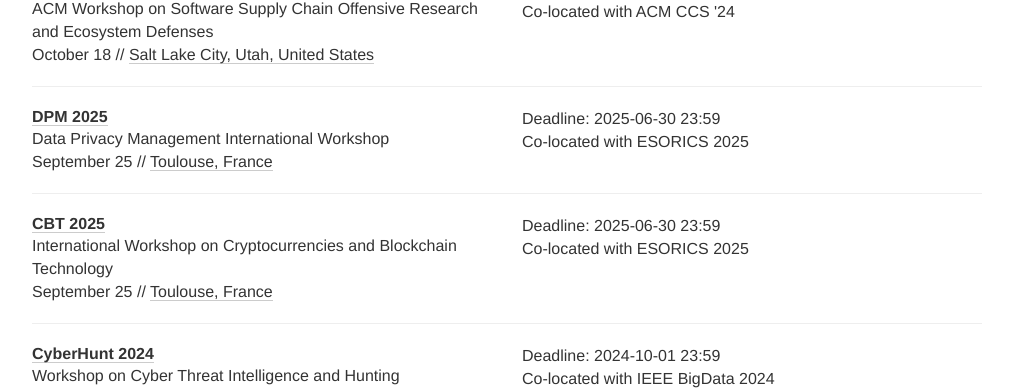
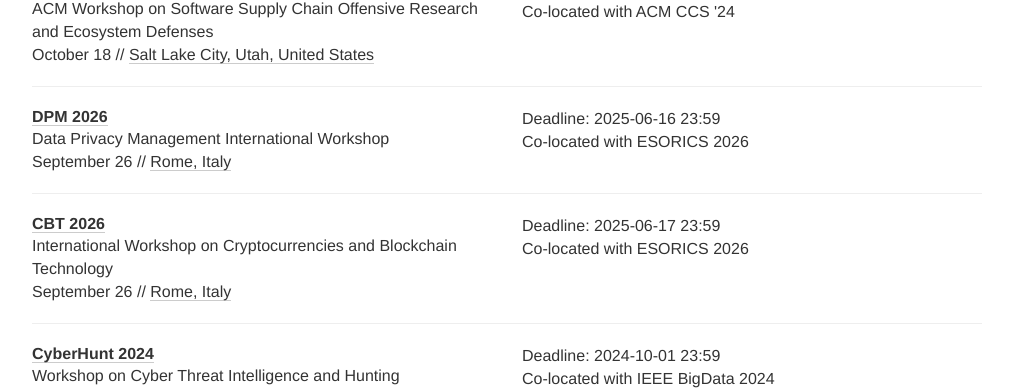
Before and after one commit to sec-deadlines/sec-deadlines.github.io, a Jekyll site: the page built from index.html, in a window 1280 px wide and 900 px high, scrolled down 19653 px. Shown: the part 152-542 px from the top of the window, without its empty margins (133-1146 px from the left). Built offline with Jekyll 4.4.1, drawn with Linux system fonts in a browser that asks for light colours; nearby versions of some CDN libraries; comment, search, counter and statistics services are not loaded.

Commit message:
Update conferences.yml

```diff
--- a/_data/conferences.yml
+++ b/_data/conferences.yml
@@ -1259,23 +1259,23 @@
 
 - name: DPM
   description: Data Privacy Management International Workshop
-  comment: Co-located with ESORICS 2025
-  year: 2025
-  link: https://deic.uab.cat/dpm/dpm2025/
-  deadline: ["2025-06-30 23:59"]
-  place: Toulouse, France
-  date: September 25
+  comment: Co-located with ESORICS 2026
+  year: 2026
+  link: https://deic.uab.cat/dpm/dpm2026/
+  deadline: ["2025-06-16 23:59"]
+  place: Rome, Italy
+  date: September 26
   tags: [SEC, PRIV, SHOP, OTHERS]
 
 - name: CBT
   description: International Workshop on Cryptocurrencies and Blockchain Technology
-  comment: Co-located with ESORICS 2025
-  year: 2025
+  comment: Co-located with ESORICS 2026
+  year: 2026
   link: http://cbtworkshop.org/
   deadline:
-    - "2025-06-30 23:59"
-  place: Toulouse, France
-  date: September 25
+    - "2025-06-17 23:59"
+  place: Rome, Italy
+  date: September 26
   tags: [SEC, CRYPTO, SHOP, OTHERS]
 
 - name: CyberHunt
```
